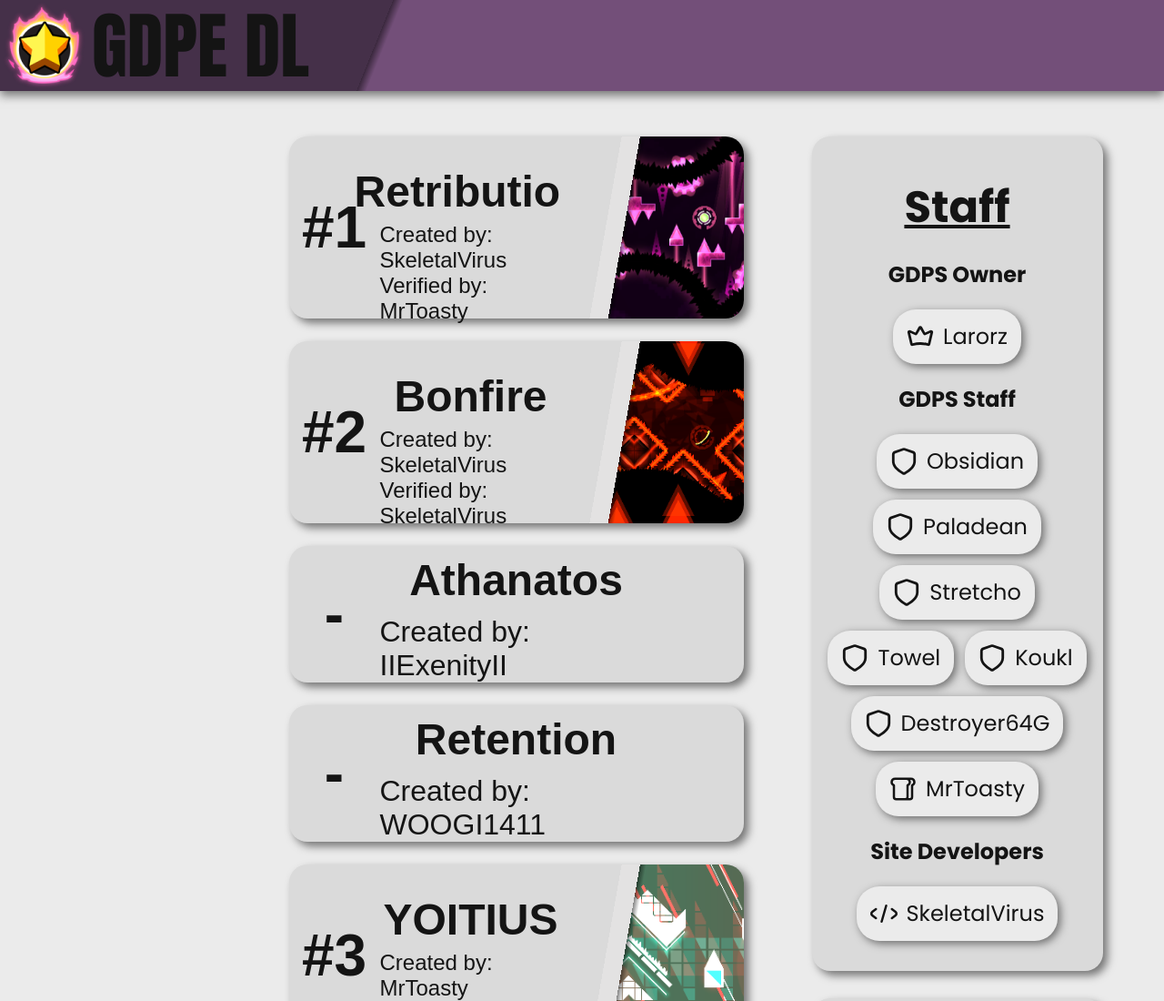
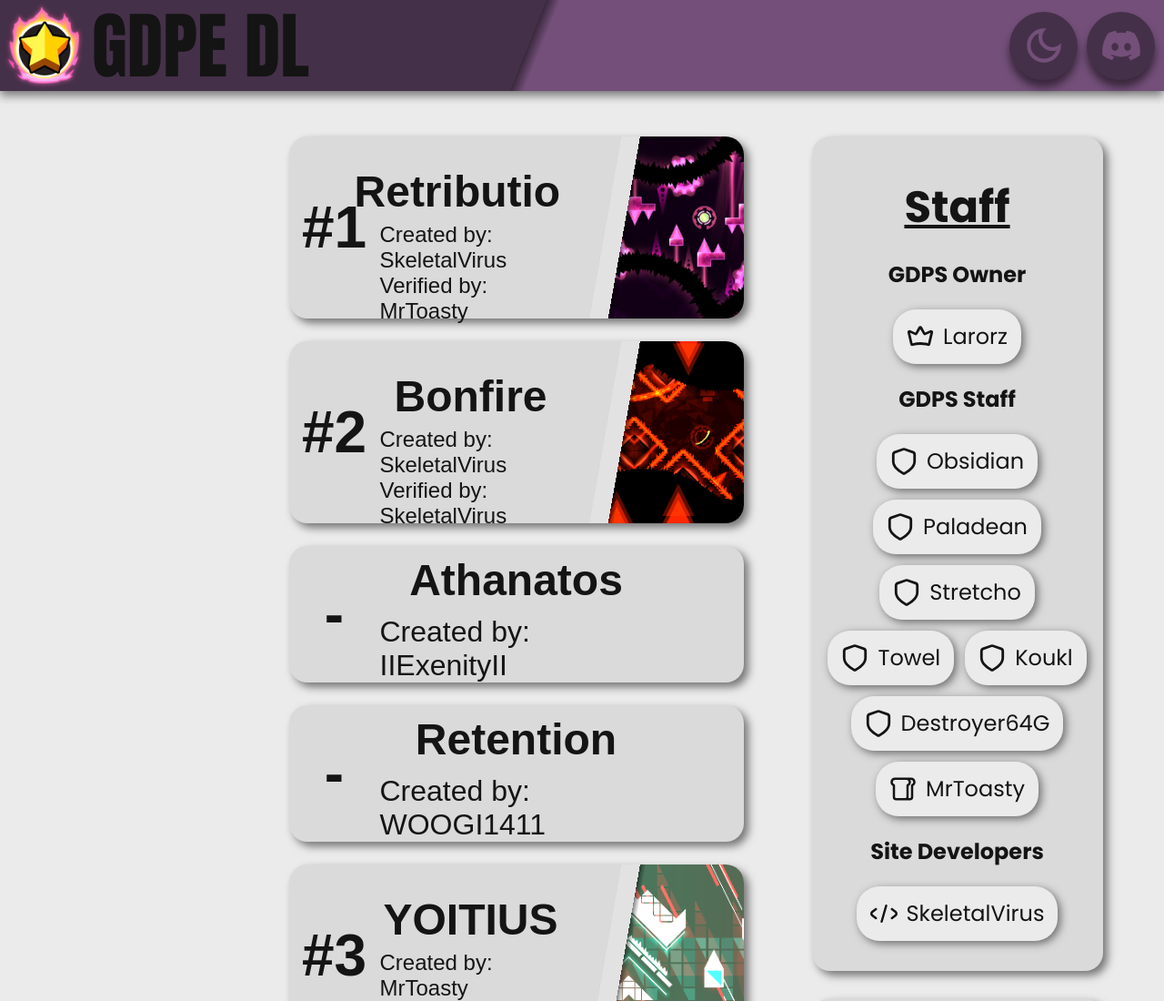
Before and after one commit to SkeletalVirus/GDPEDL, a plain HTML site: page index.html in a window 1280 px wide. Shown: the top 1100 px of the page at 91% size. Drawn offline with Linux system fonts and the light colour scheme; a web font is replaced by a local one.

Commit message:
Add files via upload

```diff
--- a/index.html
+++ b/index.html
@@ -35,17 +35,18 @@
                     <p> GDPE DL</p>
                 </div>
 
+                <div class="button_panel">
                     <button id="darkmode-switch" class="nav_button">
                         <svg xmlns="http://www.w3.org/2000/svg" height="50px" viewBox="0 -960 960 960" width="50px" fill="#e8eaed"><path d="M480-120q-150 0-255-105T120-480q0-150 105-255t255-105q14 0 27.5 1t26.5 3q-41 29-65.5 75.5T444-660q0 90 63 153t153 63q55 0 101-24.5t75-65.5q2 13 3 26.5t1 27.5q0 150-105 255T480-120Zm0-80q88 0 158-48.5T740-375q-20 5-40 8t-40 3q-123 0-209.5-86.5T364-660q0-20 3-40t8-40q-78 32-126.5 102T200-480q0 116 82 198t198 82Zm-10-270Z"/></svg>
                         <svg xmlns="http://www.w3.org/2000/svg" height="50px" viewBox="0 -960 960 960" width="50px" fill="#e8eaed"><path d="M480-360q50 0 85-35t35-85q0-50-35-85t-85-35q-50 0-85 35t-35 85q0 50 35 85t85 35Zm0 80q-83 0-141.5-58.5T280-480q0-83 58.5-141.5T480-680q83 0 141.5 58.5T680-480q0 83-58.5 141.5T480-280ZM200-440H40v-80h160v80Zm720 0H760v-80h160v80ZM440-760v-160h80v160h-80Zm0 720v-160h80v160h-80ZM256-650l-101-97 57-59 96 100-52 56Zm492 496-97-101 53-55 101 97-57 59Zm-98-550 97-101 59 57-100 96-56-52ZM154-212l101-97 55 53-97 101-59-57Zm326-268Z"/></svg>
                     </button>
 
-                <a href="https://discord.gg/RF75PdSSFK" style="grid-column: 14 / span 1; grid-row: 1 / span 1; justify-self: center;">
+                    <a href="https://discord.gg/RF75PdSSFK" style="grid-column: 8 / span 1; grid-row: 1 / span 1; justify-self: center;">
                         <div class="nav_button">
                             <img src="assets/button_icons/discord.svg" alt="">
                         </div>
                     </a>
-
+                </div>
             </div>
         </nav>
 
--- a/stylesheet.css
+++ b/stylesheet.css
@@ -20,7 +20,7 @@
 }
 
 #darkmode-switch {
-    grid-column: 15 / span 1;
+    grid-column: 9 / span 1;
 }
 #darkmode-switch svg {
     fill: var(--accent-color);
@@ -33,6 +33,18 @@
 }
 .darkmode #darkmode-switch svg:last-child {
     display: block;
+}
+
+.button_panel {
+    grid-column: 8 / span 2;
+    grid-row: 1 / span 1;
+
+    display: flex;
+    padding: 10px;
+    justify-content: right;
+    align-items: center;
+    justify-self: right;
+    gap: 10px;
 }
 
 .nav_button {
@@ -72,7 +84,7 @@ html, body {
     margin: 0%;
     align-items: center;
 
-    grid-template-columns: repeat(15, minmax(100px, 1fr));
+    grid-template-columns: repeat(9, minmax(100px, 1fr));
     grid-template-rows: var(--navbar-height);
 }
 
```
Lines whose indentation alone changed are shown as unchanged.
